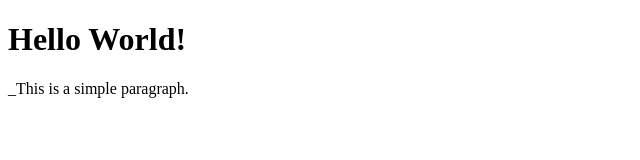
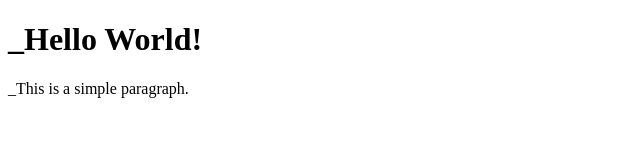
Before and after one commit to ArqSol/testpipeline, a plain HTML site: page index.html in a window 1280 px wide. Shown: the whole page, without its empty margins (0-640 px from the left). Drawn offline with Linux system fonts and the light colour scheme.

Commit message:
edit test

```diff
--- a/index.html
+++ b/index.html
@@ -7,7 +7,7 @@
     </head>
 
     <body>
-        <h1>Hello World!</h1>
+        <h1>_Hello World!</h1>
         <p>_This is a simple paragraph.</p>
     </body>
 
```
